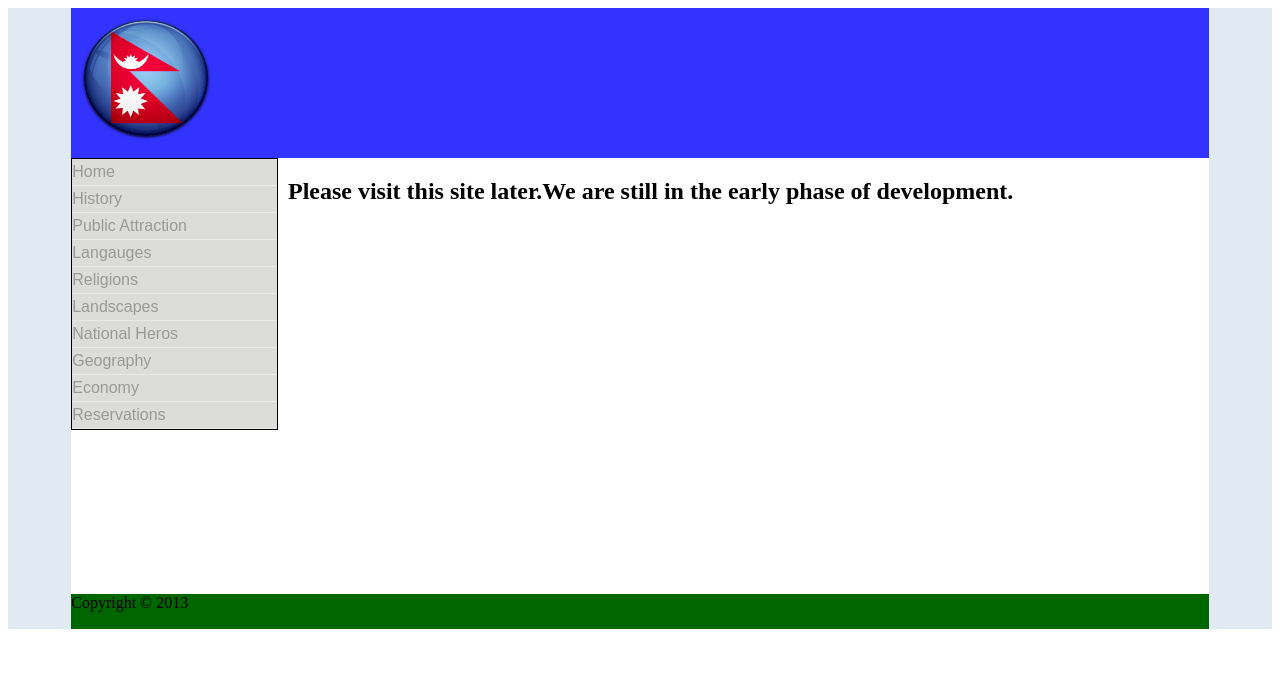
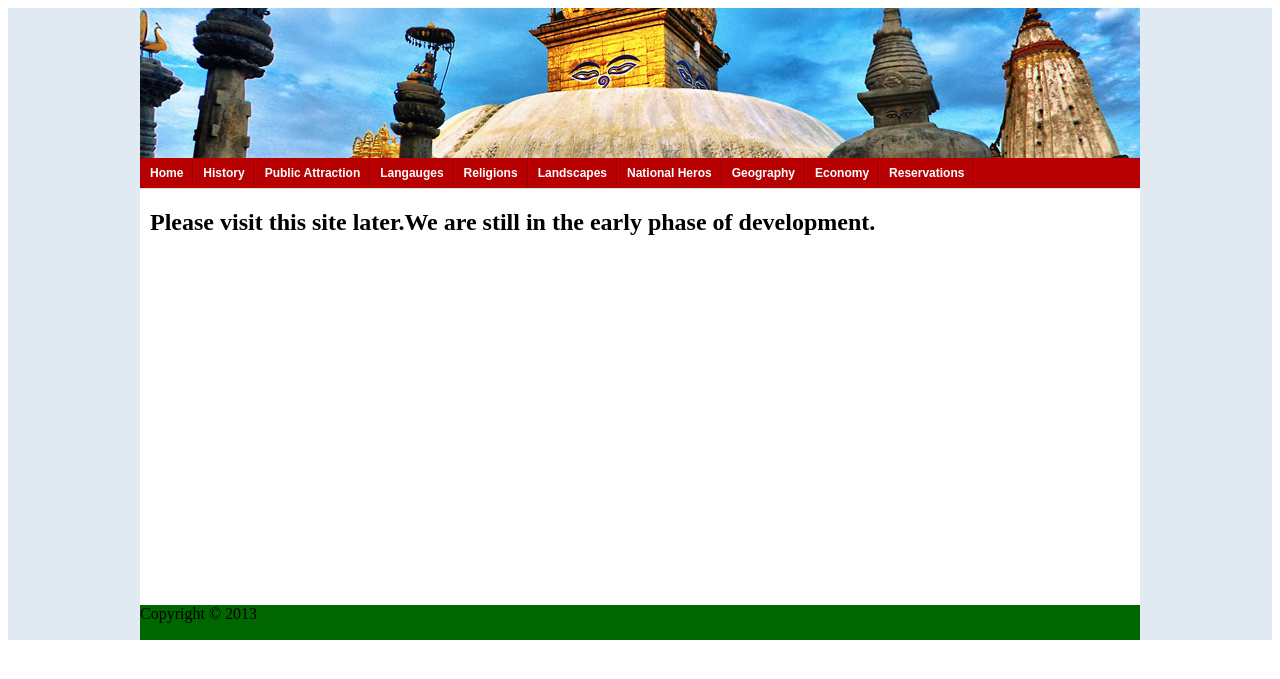
Before and after one commit to bishupokharel/nepalisthebest, a PHP site: page / in a window 1280 px wide. Shown: the top 679 px of the page. Run offline with PHP 8.4, Linux system fonts and the light colour scheme; data that the repository does not hold is empty.

Commit message:
adding the main menu

```diff
--- a/includes/header.php
+++ b/includes/header.php
@@ -1,3 +1,2 @@
 <div id="logoImage">
-<img src="img/nepal1.png" width="150" height="140">
 </div>
--- /dev/null
+++ b/includes/topMenu.php
@@ -0,0 +1,15 @@
+<div id="container">
+<ul id="navigation">
+ 		<li><a href="#">Home</a></li>
+       <li><a href="#">History</a></li>
+       <li><a href="#">Public Attraction</a></li>
+       <li><a href="#">Langauges</a></li>
+       <li><a href="#">Religions</a></li>
+       <li><a href="#">Landscapes</a></li>
+       <li><a href="#">National Heros</a></li>
+       <li><a href="#">Geography</a></li>
+       <li><a href="#">Economy</a></li>
+       <li><a href="#">Reservations</a></li>
+
+</ul>
+</div>
--- a/index.php
+++ b/index.php
@@ -10,6 +10,7 @@
 <div id="wholeBody">
 <div id="mainContainer">
 <div id="header"><?php include("includes/header.php");?></div>
+<div id="topMenu"><?php include("includes/topMenu.php");?></div>
 <div id="mainBody">
 
 <?php
@@ -21,7 +22,6 @@ addinfo($page);
 
 ?>
 
-<div id="leftMenu" ><?php include("includes/sideMenu.php");?></div>
 <div id="mainContent">
 <h2>Please visit this site later.We are still in the early phase of development. </h2>
 </div>
--- a/style/style.css
+++ b/style/style.css
@@ -1,5 +1,3 @@
-@CHARSET "ISO-8859-1";
-
 #wholeBody {
 	width: 100%; /*Width of main container*/
 	margin: 0 auto;
@@ -7,7 +5,7 @@
 }
 
 #mainContainer {
-	width: 90%; /*Width of main container*/
+	width: 1000px; /*Width of main container*/
 	margin: 0 auto;
 	background-color: white;
 }
@@ -15,12 +13,13 @@
 #header {
 	width: 100%;
 	height: 150px;
-	background-color: #3333FF
+	background-color: #3333FF;
+	background-image:url(../img/pic1.png);
 }
 
 #mainBody {
 	width: 100%;
-	min-height: 420px;
+	min-height: 400px;
 }
 
 #footer {
@@ -29,42 +28,9 @@
 	background-color: #006600
 }
 
-<!-- style for left menu
-
-.mainnav {
- list-style: none;
-}
-
-ul.mainnav li a:link, ul.mainnav li a:visited {
- display: block;
- background-color: #DCDCD8;
- text-decoration: none;
- width: 100%;
- padding: 4px 0px 4px 0px;
- color: #999;
- border-bottom: 1px solid #E9E9E9;
- text-align: left;
- list-style-type: none;
-
-}
-li.border-top {
- border-top: 1px solid #E9E9E9;
-}
-
-ul.mainnav li a:hover {
- display: block;
- text-decoration: none;
- padding: 4px 0px 4px 0px;
- color: #B5B5B5;
- width: 100%;
- background-color: #F9F2F9;
- list-style-type: none;
-
-}
-
 #leftMenu {
     float: left;
-    width: 18%; /* Not 50% because of 1px border. */
+    width: 15%; /* Not 50% because of 1px border. */
     border: 1px solid #000;
 }
 #mainContent {
@@ -73,27 +39,47 @@ ul.mainnav li a:hover {
     margin-left: 10px;
 }
 
-#leftMenu ul
-{
-font-family: Arial, Helvetica, sans-serif;
-list-style-type:none;
-margin:0;
-padding:0;
-}
-#leftMenu li
-{
-display: inline;
-/* for IE5 and IE6 */
+#container {
+	border-bottom: solid 1px #dfdfdf;
+	background: #b60002;
+	margin: 0 auto 0 auto;
 }
 
-<em><em>#leftMenu a
-{
-color: #fff;
-text-decoration: none;
-font-size: 14px;
-display: block;
-padding: 3px;
-width: 160px;
-background-color: #686C7A;
-border-bottom: 1px solid #eee;
-} </em></em>
+#navigation {
+	list-style: none;
+	background: #b60002;
+	height: 30px;
+	border-left: solid 1px #990000;
+}
+
+#navigation li {
+	float: left;
+	border-right: solid 1px #ca0002;
+}
+
+#navigation li.first {
+	border-left: solid 1px #ca0002;
+}
+
+#navigation li a, #navigation li a:link, #navigation li a:visited {
+	text-decoration: none;
+	display: block;
+	float: left;
+	color: #fff;
+	line-height: 30px;
+	padding: 0 9px 0 9px;
+	border-right: solid 1px #990000;
+	font-family: Arial, Helvetica, sans-serif;
+	font-size: 12px;
+	font-weight: bold;
+	outline: none;
+}
+
+#navigation li a:hover, #navigation li a:focus, #navigation li a:active {
+	background: #990000;
+	color: #fff;
+}
+ul {
+margin: 0;
+padding: 0px;
+}
```
Also changed, not shown: img/pic1.png (added).
